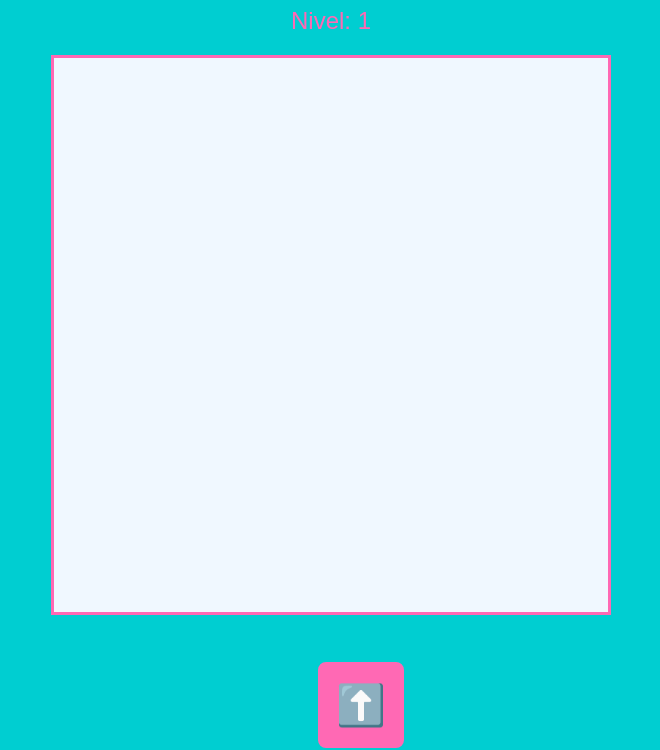
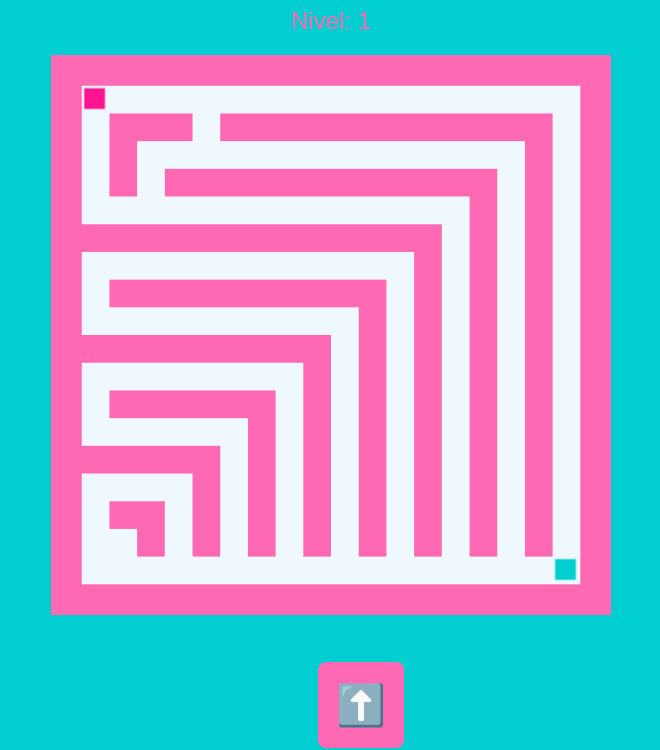
Before and after one commit to Marcos23tk/juego-laberinto, a plain HTML site: page index.html in a window 1280 px wide. Shown: the part 68-818 px from the top of the page, without its empty margins (309-969 px from the left). Drawn offline with Linux system fonts and the light colour scheme.

Commit message:
Arreglar el orden de ejecución para que se dibuje el laberinto correctamente

```diff
--- a/index.html
+++ b/index.html
@@ -222,15 +222,10 @@
             canvas.height = canvasSize;
             canvas.style.width = canvasSize + 'px';
             canvas.style.height = canvasSize + 'px';
-
-            drawMaze();
         }
 
-        // Redimensionar al cargar
+        // No dibujar aún, solo redimensionar
         resizeCanvas();
-
-        // Redimensionar cuando cambia el tamaño de la ventana
-        window.addEventListener('resize', resizeCanvas);
 
         // Definir los laberintos (1 = pared, 0 = camino)
         const mazes = [
@@ -472,6 +467,12 @@
 
         // Dibujar el laberinto al cargar
         drawMaze();
+
+        // Redimensionar cuando cambia el tamaño de la ventana
+        window.addEventListener('resize', () => {
+            resizeCanvas();
+            drawMaze();
+        });
     </script>
 </body>
 </html>
```
